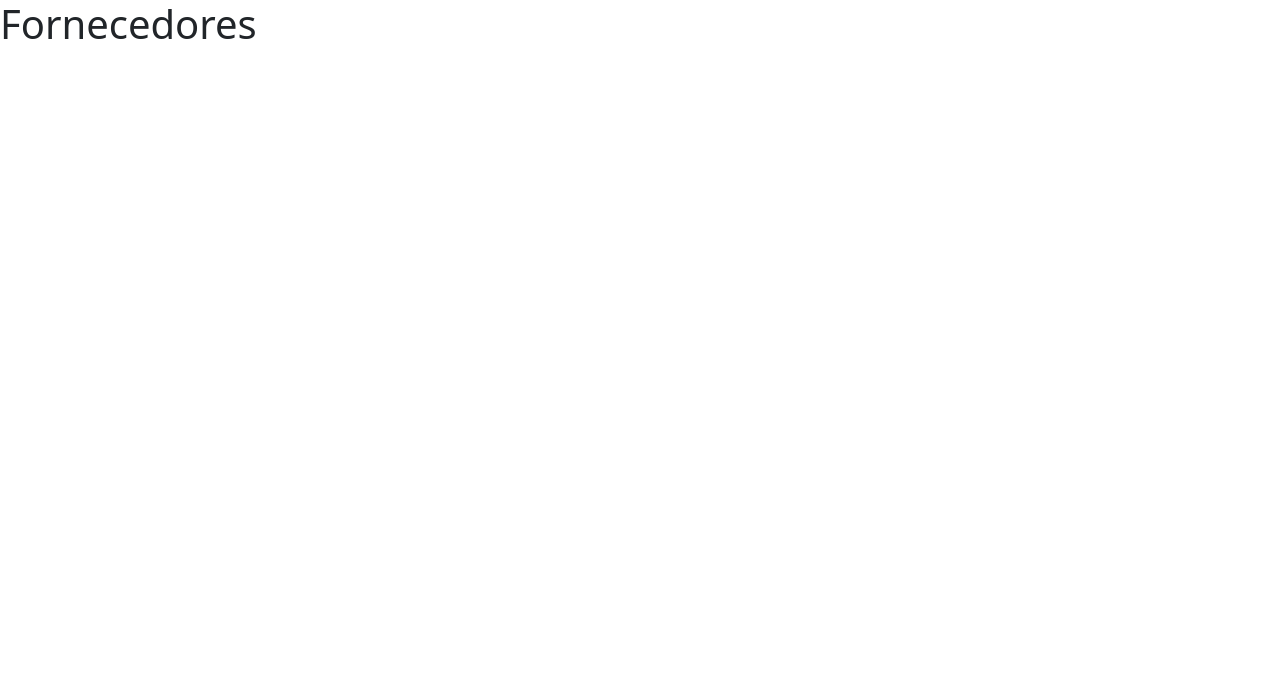
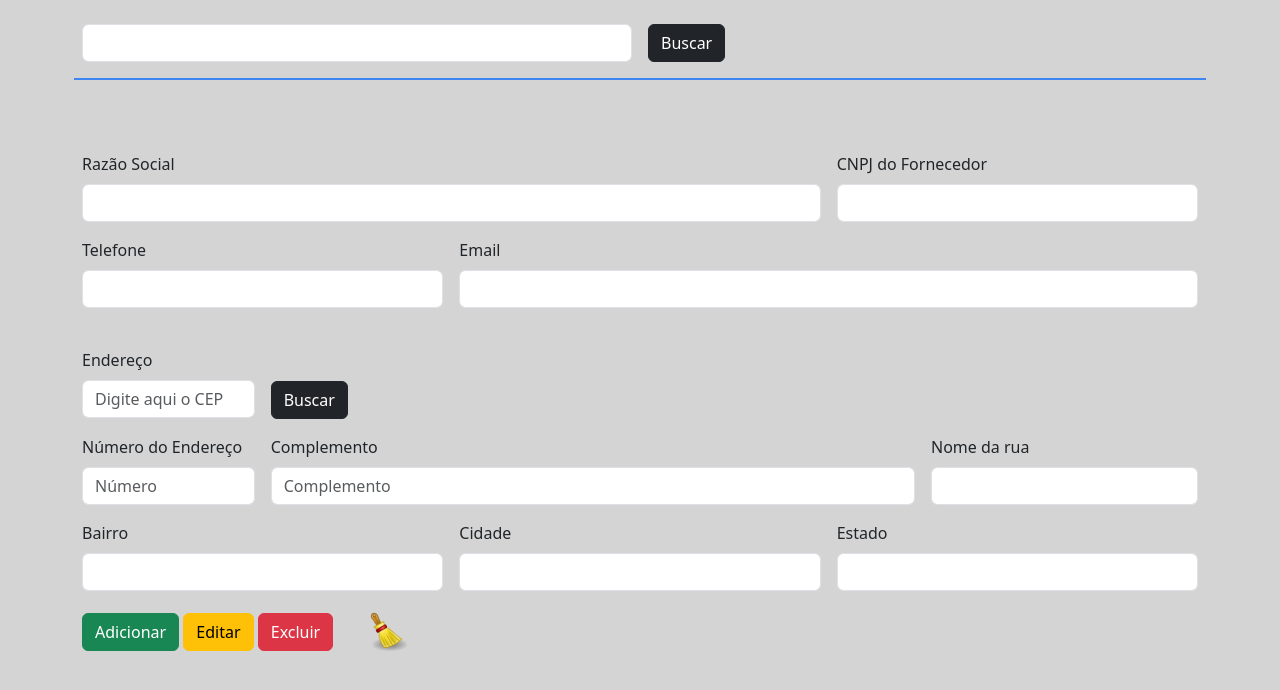
Before and after one commit to Luis-Antonio-Lima/conest, an Electron app: page src/views/fornecedores.html in a window 1280 px wide. Drawn offline with Linux system fonts and the light colour scheme.

Commit message:
html e css

```diff
--- a/package.json
+++ b/package.json
@@ -21,6 +21,7 @@
     "electron": "^31.0.1"
   },
   "dependencies": {
-    "mongoose": "^8.4.1"
+    "mongoose": "^8.4.1",
+    "readline-sync": "^1.4.10"
   }
 }
--- a/src/public/css/style.css
+++ b/src/public/css/style.css
@@ -18,6 +18,10 @@
     margin-left: 30px;
 }
 
+body {
+    background-color: #d4d4d4;
+}
+
 .container2 {
     display: flex;
     flex-direction: row;
@@ -28,7 +32,27 @@
 }
 
 .branco {
-    color: white;
+    color: #d4d4d4;
+}
+
+#resLogradouro {
+    background-color: white;
+}
+
+#resBairro {
+    background-color: white;
+}
+
+#resLocalidade {
+    background-color: white;
+}
+
+#resUF {
+    background-color: white;
+}
+
+#resDDD {
+    background-color: white;
 }
 
 /* Footer */
@@ -36,7 +60,7 @@
 footer {
     display: flex;
     background-color: #141414;
-    color: white;
+    color: #d4d4d4;
     position: fixed;
     bottom: 0;
     text-align: center;
@@ -60,7 +84,7 @@ footer p {
 }
 
 .botao {
-    background-color: white;
+    background-color: #d4d4d4;
 }
 
 .botao button {
@@ -72,3 +96,23 @@ footer p {
     margin-bottom: 10px;
     border-radius: 6px;
 }
+
+#btnBuscar {
+    margin-top: 33px;
+}
+
+#btnCreate {
+    margin-top: -25px;
+}
+
+#btnUpdate {
+    margin-top: -25px;
+}
+
+#btnDelete {
+    margin-top: -25px;
+}
+
+#btnReset {
+    margin-top: -25px;
+}
--- a/src/views/fornecedores.html
+++ b/src/views/fornecedores.html
@@ -4,17 +4,118 @@
     <meta charset="UTF-8">
     <meta name="viewport" content="width=device-width, initial-scale=1.0">
     <!-- evitar ataques de Cross Site Scripting (injeção de dados)-->
-    <meta http-equiv="Content-Security-Policy" content="default-src 'self'; script-src 'self' 'unsafe-inline'">
+    <!--
+        <meta http-equiv="Content-Security-Policy" content="default-src 'self'; script-src 'self' 'unsafe-inline'">
+    -->
     <!-- bootstrap -->
     <link rel="stylesheet" href="../public/css/bootstrap.min.css">
+    <link rel="stylesheet" href="../public/css/style.css">
 
     <!--O electron usa o título na janela-->
     <title>Fornecedores</title>
 </head>
 <body>
-    <h1>Fornecedores</h1>
+    <br>
+    <div class="container">
+        <form name="frmFornecedor" class="row g-3" id="Fornecedor">
+            <!-- Caixa de input  -->
+            <div class="col-md-6">
+                <input type="text" class="form-control" id="inputSearch" maxlength="30" spellcheck="false">
+            </div>
+
+            <!-- Botão de pesquisa de cliente CRUD Read -->
+            <div class="col-md-4">
+                <button type="button" class="btn btn-dark">Buscar</button>
+            </div>
+
+            <hr class="border border-primary border-1 opacity-75">
+
+            <!-- id MongoDB -->
+            <div class="col-md-12">
+                <input type="text" class="form-control" id="inputId" placeholder="id">
+                <br>
+            </div>
+
+            <!-- Razão Social do fornecedor -->
+            <div class="col-md-8">
+                <label for="inputRazaoSocial" class="form-label">Razão Social</label>
+                <input type="text" class="form-control" id="inputRazaoSocial">
+            </div>
+
+            <!-- CNPJ do fornecedor -->
+            <div class="col-md-4">
+                <label for="inputCNPJ" class="form-label">CNPJ do Fornecedor</label>
+                <input type="number" class="form-control" id="inputCNPJ" required>
+            </div>
+
+            <!-- Telefone do fornecedor -->
+            <div class="col-md-4">
+                <label for="inputPhone" class="form-label">Telefone</label>
+                <input type="tel" class="form-control" id="inputPhone" required maxlength="15" name="resDDD" spellcheck="false">
+            </div>
+
+            <!-- Email do fornecedor -->
+            <div class="col-8">
+                <label for="inputAddress" class="form-label">Email</label>
+                <input type="email" class="form-control" id="inputAddress" maxlength="30" spellcheck="false">
+                <br>
+            </div>
+
+            <!-- Endereço do fornecedor -->
+            <div class="col-md-2">
+                <label for="inputEndereco" class="form-label">Endereço</label>
+                <input type="text" class="form-control" id="inputEndereco" name="txtCEP" required maxlength="9" placeholder="Digite aqui o CEP">
+            </div>
+
+            <!-- Botao -->
+            <div class="col-md-10">
+                <button  onclick="buscarcep()" type="button" class="btn btn-dark" id="btnBuscar" name="btnBuscar">Buscar</button>
+            </div>
+
+            <div class="col-md-2">
+                <label for="inputNumeroEndereco" class="form-label">Número do Endereço</label>
+                <input type="text" class="form-control" id="inputNumeroEndereco" required placeholder="Número">
+            </div>
+
+            <div class="col-md-7">
+                <label for="inputComplementoEndereco" class="form-label">Complemento</label>
+                <input type="text" class="form-control" id="inputComplementoEndereco" required placeholder="Complemento">
+            </div>
+
+            <!-- Resultado -->
+            <div class="col-md-3">
+                <label for="resLogradouro" class="form-label">Nome da rua</label>
+                <input type="text" class="form-control" id="resLogradouro" name="resLogradouro" disabled>
+            </div>
+
+            <div class="col-md-4">
+                <label for="resBairro" class="form-label">Bairro</label>
+                <input type="text" class="form-control" id="resBairro" name="resBairro" disabled>
+            </div>
+
+            <div class="col-md-4">
+                <label for="resLocalidade" class="form-label">Cidade</label>
+                <input type="text" class="form-control" id="resLocalidade" name="resLocalidade" disabled>
+            </div>
+
+            <div class="col-md-4">
+                <label for="inputUF" class="form-label">Estado</label>
+                <input type="text" class="form-control" id="resUF" name="resUF" disabled>
+                <br>
+            </div>
+
+            <!-- Botões -->
+            <div class="col-12">
+                <button type="submit" class="btn btn-success" id="btnCreate">Adicionar</button>
+                <button type="button" class="btn btn-warning" id="btnUpdate">Editar</button>
+                <button type="button" class="btn btn-danger" id="btnDelete">Excluir</button>
+                <button type="reset" class="btn" id="btnReset"></button>
+            </div>
+        </form>
+    </div>
 
     <!-- bootstrap -->
     <script src="../public/js/bootstrap.min.js"></script>
+    <script src="./script.js"></script>
 </body>
 </html>
--- /dev/null
+++ b/src/views/script.js
@@ -0,0 +1,34 @@
+const read = require ('readline-sync')
+
+function teste() {
+    alert('teste')
+}
+
+function buscarcep() {
+    let valor
+    valor = String(frmFornecedor.txtCEP.value)
+    let urlAPI = `https://viacep.com.br/ws/${valor}/json/`
+
+    fetch(urlAPI)
+        .then((Response) => {
+            return Response.json()
+        })
+
+        .then((dados) => {
+            frmFornecedor.resLogradouro.value = `${dados.logradouro}`
+            frmFornecedor.resBairro.value = `${dados.bairro}`
+            frmFornecedor.resLocalidade.value = `${dados.localidade}`
+            frmFornecedor.resUF.value = `${dados.uf}`
+            frmFornecedor.resDDD.value = `(${dados.ddd}) `
+            /*
+            console.log(dados.logradouro)
+            console.log(dados.bairro)
+            console.log(dados.localidade)
+            console.log(dados.uf)
+            */
+        })
+
+        .catch((error) => {
+        console.log(`Erro ao obter o endereço: ${error}`)
+        })
+}
```
Also changed, not shown: main.js (+8 -8 lines), 1 other file.
